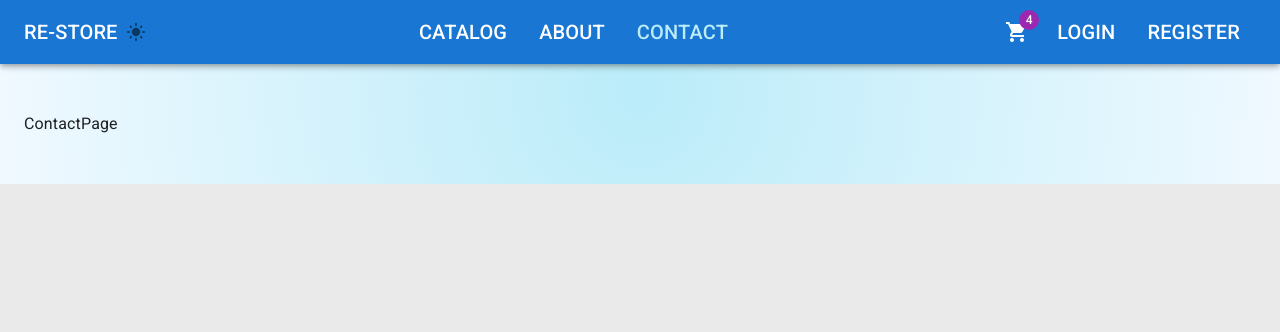
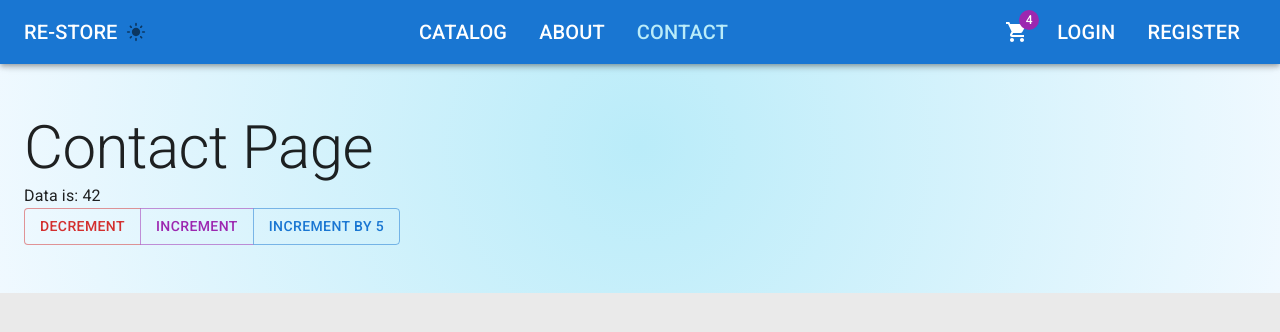
Before and after one commit to jminton7/Restore, a React (Vite) app in the folder client/: page /contact in a window 1280 px wide. Shown: the top 332 px of the page. Built offline with nearby package versions, Linux system fonts and the light colour scheme.

Commit message:
implemented redux

```diff
--- a/client/package.json
+++ b/client/package.json
@@ -15,8 +15,10 @@
     "@fontsource/roboto": "^5.2.5",
     "@mui/icons-material": "^7.0.2",
     "@mui/material": "^7.0.2",
+    "@reduxjs/toolkit": "^2.7.0",
     "react": "^19.0.0",
     "react-dom": "^19.0.0",
+    "react-redux": "^9.2.0",
     "react-router-dom": "^7.5.3"
   },
   "devDependencies": {
--- /dev/null
+++ b/client/src/app/store/store.ts
@@ -0,0 +1,21 @@
+import { configureStore, legacy_createStore } from "@reduxjs/toolkit";
+import counterReducer, {
+  counterSlice,
+} from "../../features/contact/counderReducer";
+import { useDispatch, useSelector } from "react-redux";
+
+export function configureTheStore() {
+  return legacy_createStore(counterReducer);
+}
+
+export const store = configureStore({
+  reducer: {
+    counter: counterSlice.reducer,
+  },
+});
+
+export type RootState = ReturnType<typeof store.getState>;
+export type AppDispatch = typeof store.dispatch;
+
+export const useAppDispatch = useDispatch.withTypes<AppDispatch>();
+export const useAppSelector = useSelector.withTypes<RootState>();
--- a/client/src/features/contact/ContactPage.tsx
+++ b/client/src/features/contact/ContactPage.tsx
@@ -1,3 +1,25 @@
+import { decrement, increment } from "./counderReducer";
+import { Button, ButtonGroup, Typography } from "@mui/material";
+import { useAppDispatch, useAppSelector } from "../../app/store/store";
+
 export default function ContactPage() {
-  return <div>ContactPage</div>;
+  const {data} = useAppSelector((state) => state.counter);
+  const dispatch = useAppDispatch();
+  return (
+    <>
+      <Typography variant="h2">Contact Page</Typography>
+      <Typography variant="body1">Data is: {data}</Typography>
+      <ButtonGroup>
+        <Button onClick={() => dispatch(decrement(1))} color="error">
+          Decrement
+        </Button>
+        <Button onClick={() => dispatch(increment(1))} color="secondary">
+          Increment
+        </Button>
+        <Button onClick={() => dispatch(increment(5))} color="primary">
+          Increment by 5
+        </Button>
+      </ButtonGroup>
+    </>
+  );
 }
--- /dev/null
+++ b/client/src/features/contact/counderReducer.ts
@@ -0,0 +1,52 @@
+import { createSlice } from "@reduxjs/toolkit";
+
+export type CounterState = {
+  data: number;
+};
+
+const initialState: CounterState = {
+  data: 42,
+};
+
+export const counterSlice = createSlice({
+  name: "counter",
+  initialState,
+  reducers: {
+    increment: (state, action) => {
+      state.data += action.payload;
+    },
+    decrement: (state, action) => {
+      state.data -= action.payload;
+    },
+  },
+});
+
+export const { increment, decrement } = counterSlice.actions;
+
+export function incrementLegacy(amount = 1) {
+  return {
+    type: "increment",
+    payload: amount,
+  };
+}
+
+export function decrementLegacy(amount = 1) {
+  return {
+    type: "decrement",
+    payload: amount,
+  };
+}
+
+export default function counterReducer(
+  state = initialState,
+  action: { type: string; payload: number }
+) {
+  switch (action.type) {
+    case "increment":
+      return { ...state, data: state.data + action.payload };
+    case "decrement":
+      return { ...state, data: state.data - action.payload };
+    default:
+      return state;
+  }
+}
--- a/client/src/main.tsx
+++ b/client/src/main.tsx
@@ -7,9 +7,13 @@
 import "@fontsource/roboto/700.css";
 import { RouterProvider } from "react-router-dom";
 import { router } from "./app/routes/Routes";
+import { Provider } from "react-redux";
+import { store } from "./app/store/store";
 
 createRoot(document.getElementById("root")!).render(
   <StrictMode>
-    <RouterProvider router={router} />
+    <Provider store={store}>
+      <RouterProvider router={router} />
+    </Provider>
   </StrictMode>
 );
```
Also changed, not shown: 2 other files (tests, documents, lock files or other folders).
